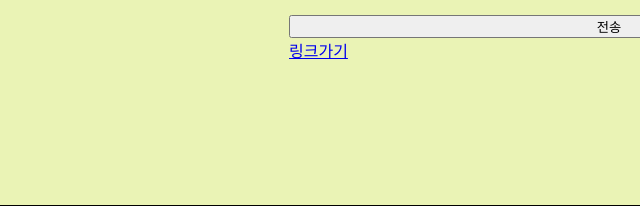
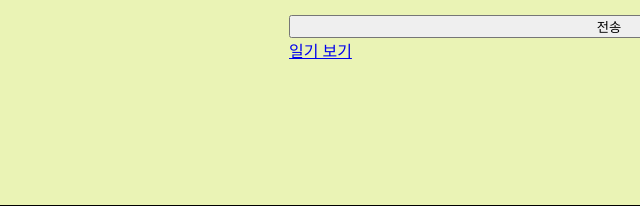
Before and after one commit to jojayeon/kdt2, a website: page diary/main.html in a window 1280 px wide. Shown: the part 580-788 px from the top of the page, 32-672 px from the left. Drawn offline with Linux system fonts and the light colour scheme.

Commit message:
링크 오타수정

```diff
--- a/diary/main.html
+++ b/diary/main.html
@@ -18,7 +18,7 @@
       <label for="content">내용</label><br>
       <textarea name="content" id="content" cols="70" rows="15"></textarea><br>
       <button type="submit">전송</button>
-      <a href="/html/index1.html">링크가기</a>
+      <a href="/html/index1.html">일기 보기</a>
     </form>
   </div>
 </body>
```
